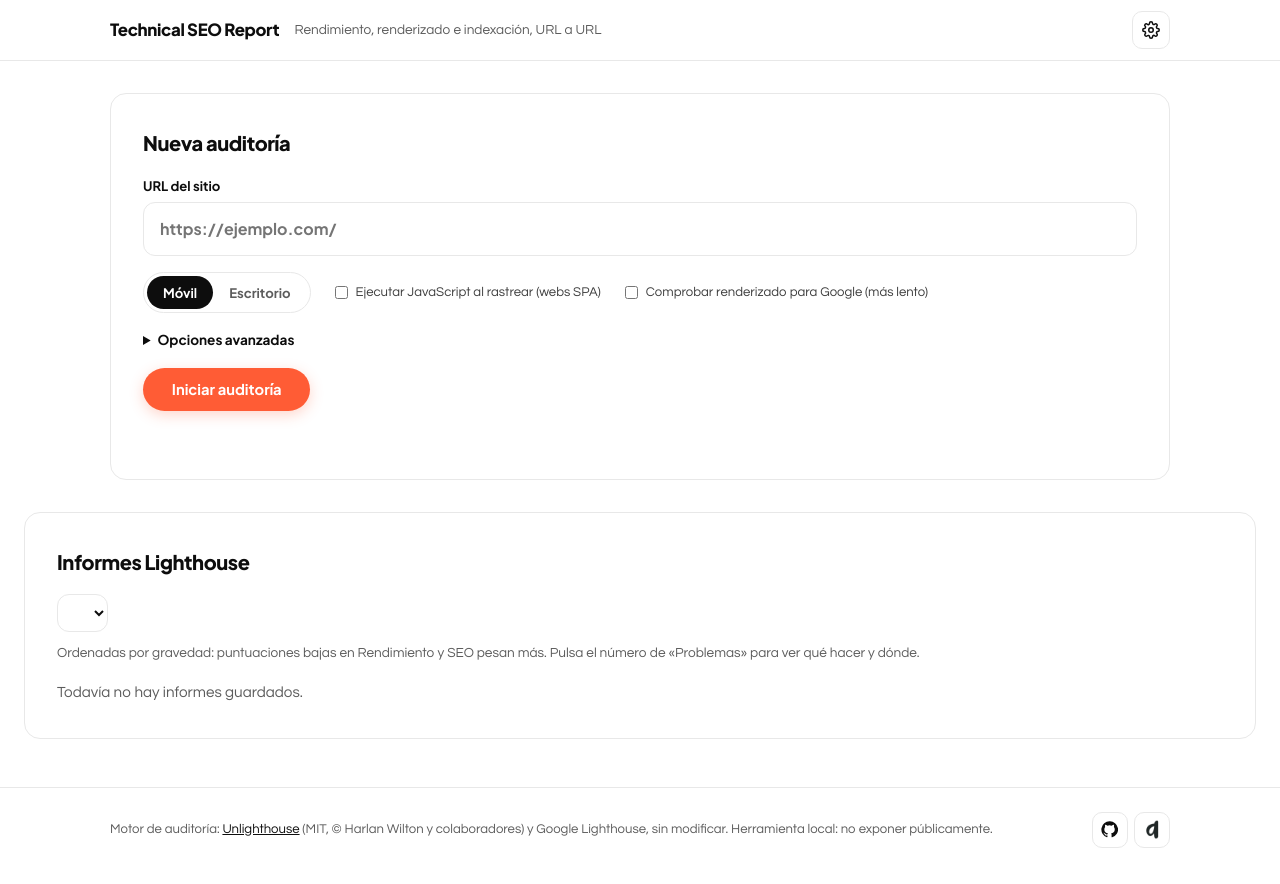
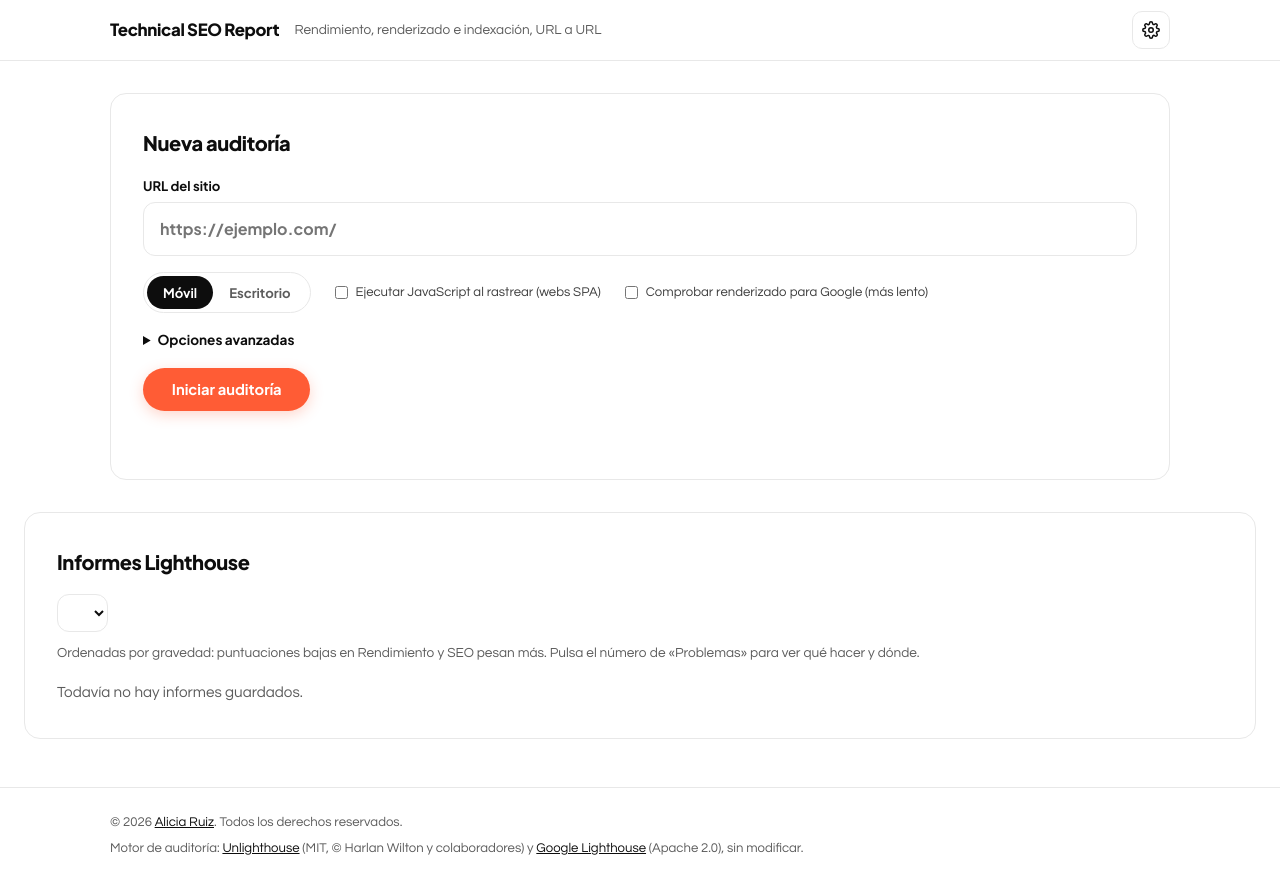
Before and after one commit to ardiaz18/lighthouse-url-a-url, a website: page public/index.html in a window 1280 px wide. Drawn offline with Linux system fonts and the light colour scheme; no server answers.

Commit message:
Pie: firma de la autora con enlace a GitHub, sin iconos
Co-Authored-By: Claude Opus 5.5 <noreply@anthropic.com>

```diff
--- a/public/index.html
+++ b/public/index.html
@@ -147,12 +147,7 @@ details.set-block[open]>summary::after{transform:rotate(-135deg)}
 .guide p{margin-top:.6rem;font-size:.84rem}
 .guide strong{color:var(--ink)}
 .danger-zone h3{color:#C5221F}
-.footer-inner{display:flex;align-items:center;justify-content:space-between;gap:1rem;flex-wrap:wrap}
-.footer-links{display:flex;gap:.4rem}
-.footer-links a{display:grid;place-items:center;width:36px;height:36px;border:1px solid var(--rule);border-radius:10px;color:var(--ink);background:var(--white);transition:border-color .15s,color .15s}
-.footer-links a:hover{border-color:var(--ink);color:var(--coral-h)}
-.footer-links svg{width:17px;height:17px}
-.footer-links img{width:19px;height:19px;border-radius:4px}
+.footer-inner{display:grid;gap:.3rem}
 .btn-link{background:none;border:0;padding:0;font:inherit;font-family:var(--f-j);font-weight:700;font-size:.82rem;color:var(--coral-h);cursor:pointer;text-decoration:none;white-space:nowrap}
 pre{font-size:.75rem;background:var(--bg);border-radius:10px;padding:.8rem;max-height:220px;overflow:auto;white-space:pre-wrap;overflow-wrap:anywhere}
 .empty{color:var(--ink-3);font-size:.95rem}
@@ -294,11 +289,10 @@ footer a{color:var(--ink)}
     </section>
   </div>
 </dialog>
-<footer><div class="wrap footer-inner"><div>Motor de auditoría: <a href="https://github.com/harlan-zw/unlighthouse" target="_blank" rel="noopener">Unlighthouse</a> (MIT, © Harlan Wilton y colaboradores) y Google Lighthouse, sin modificar. Herramienta local: no exponer públicamente.</div>
-  <div class="footer-links">
-    <a href="https://github.com/ardiaz18" target="_blank" rel="noopener" aria-label="Mi perfil de GitHub" title="GitHub"><svg viewBox="0 0 24 24" fill="currentColor" aria-hidden="true"><path d="M12 .5a11.5 11.5 0 0 0-3.64 22.41c.58.1.79-.25.79-.56v-2c-3.2.7-3.88-1.37-3.88-1.37-.53-1.33-1.28-1.69-1.28-1.69-1.05-.71.08-.7.08-.7 1.16.08 1.77 1.19 1.77 1.19 1.03 1.76 2.7 1.25 3.36.96.1-.75.4-1.25.73-1.54-2.55-.29-5.24-1.28-5.24-5.68 0-1.26.45-2.28 1.19-3.09-.12-.29-.52-1.46.11-3.05 0 0 .97-.31 3.17 1.18a11 11 0 0 1 5.77 0c2.2-1.49 3.17-1.18 3.17-1.18.63 1.59.23 2.76.11 3.05.74.81 1.19 1.83 1.19 3.09 0 4.41-2.69 5.38-5.26 5.67.41.36.78 1.06.78 2.14v3.17c0 .31.21.67.8.56A11.5 11.5 0 0 0 12 .5Z"/></svg></a>
-    <a href="https://aliciaruiz.es/blog/" target="_blank" rel="noopener" aria-label="Mi blog" title="Blog"><img src="/assets/favicon.png" alt="" width="20" height="20"></a>
-  </div></div></footer>
+<footer><div class="wrap footer-inner">
+  <div>© 2026 <a href="https://github.com/ardiaz18" target="_blank" rel="noopener">Alicia Ruiz</a>. Todos los derechos reservados.</div>
+  <div>Motor de auditoría: <a href="https://github.com/harlan-zw/unlighthouse" target="_blank" rel="noopener">Unlighthouse</a> (MIT, © Harlan Wilton y colaboradores) y <a href="https://github.com/GoogleChrome/lighthouse" target="_blank" rel="noopener">Google Lighthouse</a> (Apache 2.0), sin modificar.</div>
+</div></footer>
 <script>
 const $ = s => document.querySelector(s);
 const labels = { starting: 'Iniciando', scanning: 'Analizando', finished: 'Terminada', stopped: 'Detenida', failed: 'Error' };
```
